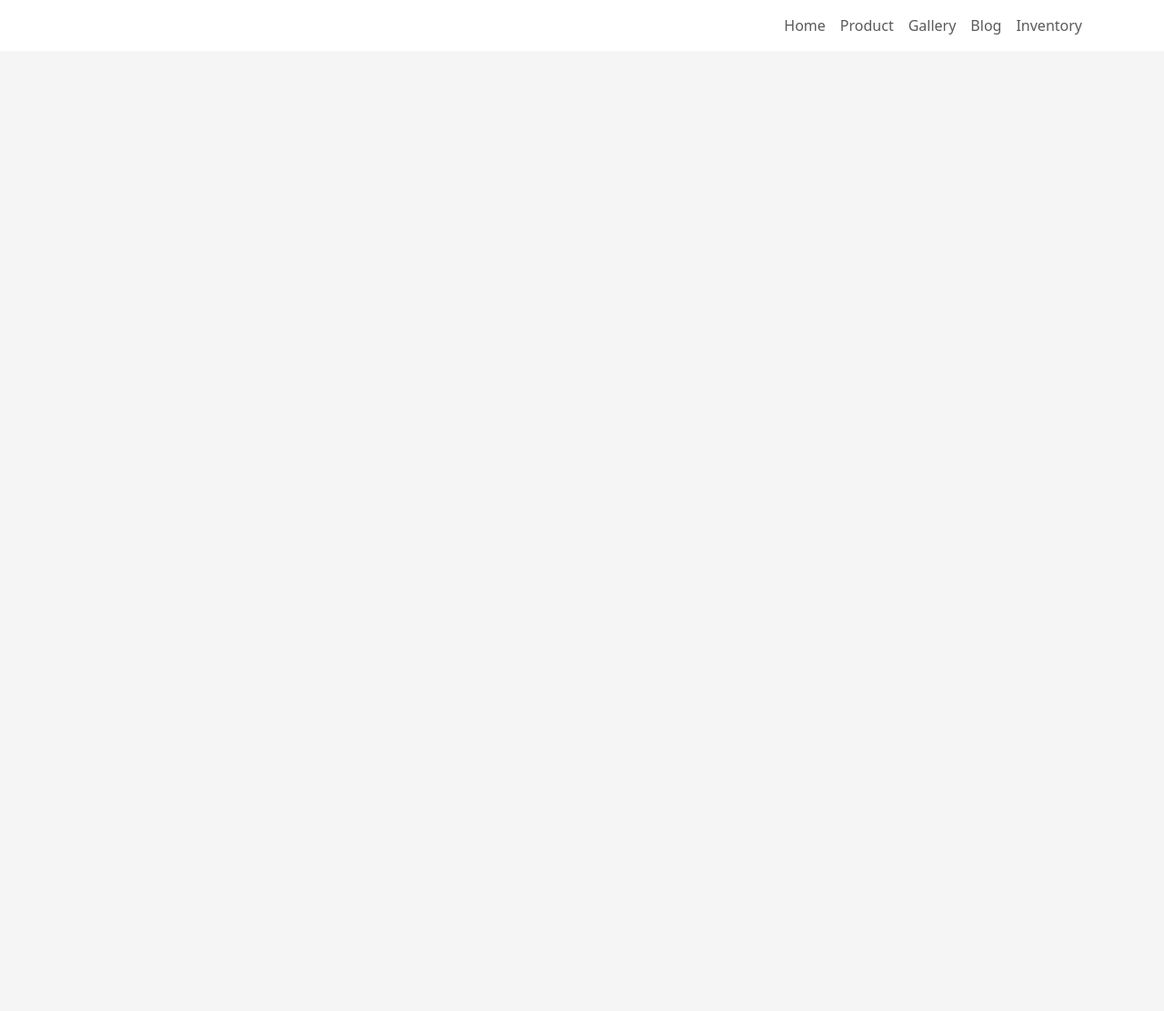
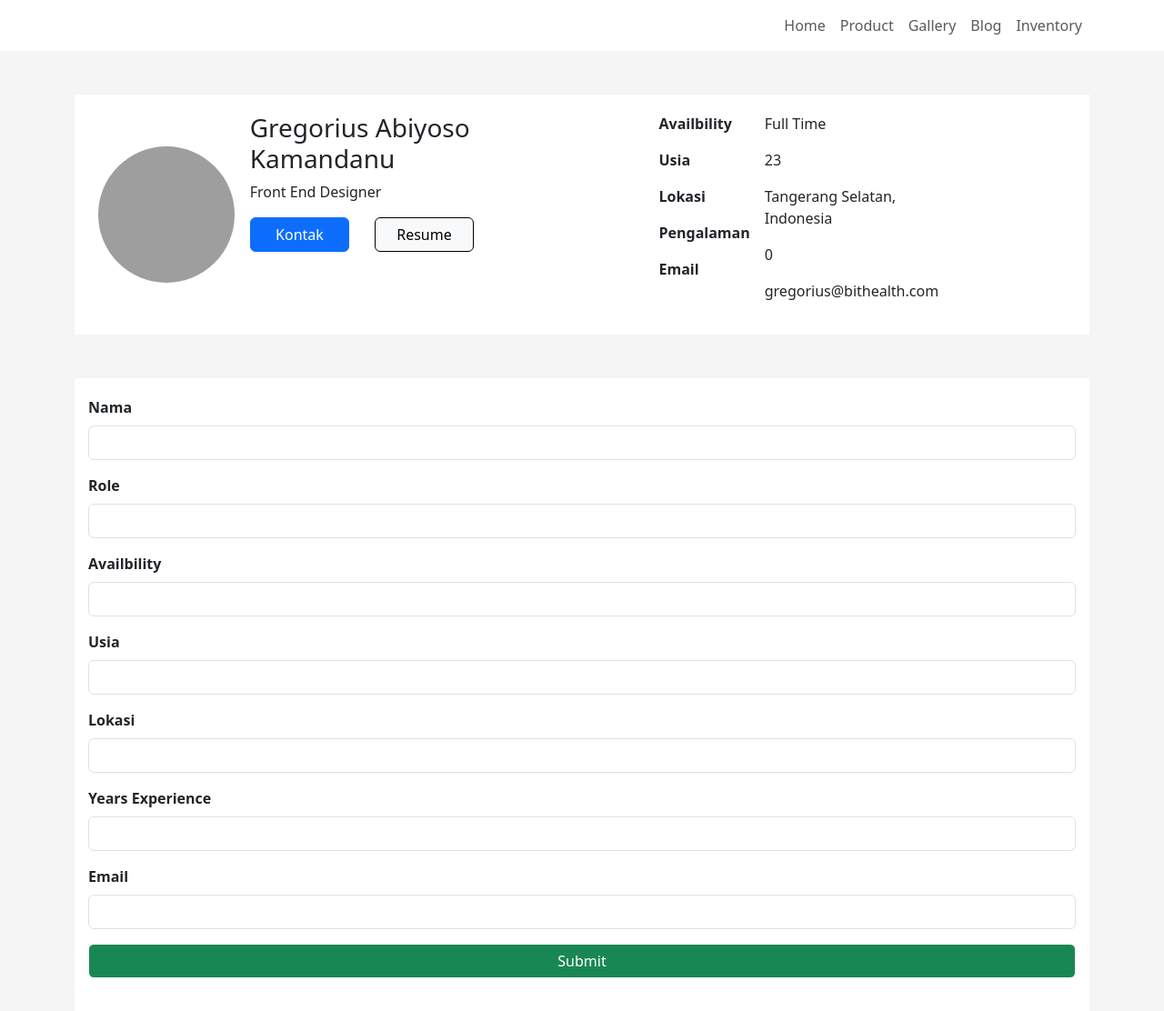
Before and after one commit to gregoriuss9/assignment-1-bithealth, a plain HTML site: page index.html in a window 1280 px wide. Shown: the whole page at 91% size. Before the commit the page ends 800 px from the top, so only its background shows below. Drawn offline with nearby package versions, Linux system fonts and the light colour scheme; grey boxes are pictures that could not be loaded.

Commit message:
finishing index.html and style.css
finish with bootstrap framework

```diff
--- a/index.html
+++ b/index.html
@@ -11,10 +11,10 @@
 <body>
     <!-- navbar -->
     <div class="row-navbar">
-        <div class="container">
+        <div class="container-md">
             <!-- <nav class="navbar navbar-expand-md bg-body-tertiary"> -->
             <nav class="navbar navbar-expand-md ">
-                <div class="container-fluid px-0">
+                <div class="container-md px-0">
                     <div class="navbar-nav ms-auto">
                       <a class="nav-link" href="#">Home</a>
                       <a class="nav-link" href="#">Product</a>
@@ -27,9 +27,94 @@
         </div>
     </div>
 
+    <!-- status -->
+    <div class="row-status">
+            <div class="container-md">
+                <div class="kotak d-flex mt-5 mb-5">
+                    <div class="col-2 col-md-2 d-flex justify-content-center align-items-center" >
+                        <img class="rounded-circle" src="https://i.pinimg.com/originals/23/69/74/23697426777b34fd294433ff7fc3185b.jpg" alt="photos" height="150" width="150">
+                    </div>
 
-    <div class="row"></div>
-    <div class="row"></div>
+                    <div class="col-3 col-md-3 d-flex flex-column" >
+                        <h3>Gregorius Abiyoso Kamandanu</h3>
+                        <p>Front End Designer</p>
+
+                        <div class="row-md d-flex flex-row">
+                            <div class="col-md-6">
+                                <button type="button" class="btn btn-primary">Kontak</button>
+                            </div>
+                            <div class="col-md-6">
+                                <button type="button" class="btn btn-light">Resume</button>
+                            </div>
+                        </div>
+                    </div>
+
+                    <div class="col-7 col-md-7 d-flex column-gap-3" >
+                        <div class="col-md-3" >
+                            <!-- sengaja dikosongkan -->
+                        </div>
+                        <div class="col-md-3-identity" >
+                            <p>Availbility</p>
+                            <p>Usia</p>
+                            <p>Lokasi</p>
+                            <p>Pengalaman</p>
+                            <p>Email</p>
+                        </div>
+                        <div class="col-md-3-status" >
+                            <p>Full Time</p>
+                            <p>23</p>
+                            <p>Tangerang Selatan, Indonesia</p>
+                            <p>0</p>
+                            <p>gregorius@bithealth.com</p>
+                        </div>
+                        <div class="col-md-3" >
+                            <!-- sengaja dikosongkan -->
+                        </div>
+                    </div>
+
+
+                </div>
+            </div>
+    </div>
+
+
+    <div class="row-form">
+        <div class="container-md">
+            <form action="" class="form">
+                <div class="mb-3">
+                    <label for="exampleInputName" class="form-label">Nama</label>
+                    <input type="text" class="form-control" id="exampleInputName" aria-describedby="">
+                </div>
+                <div class="mb-3">
+                    <label for="exampleInputRole" class="form-label">Role</label>
+                    <input type="text" class="form-control" id="exampleInputRole" aria-describedby="">
+                </div>
+                <div class="mb-3">
+                    <label for="exampleInputAvailbility" class="form-label">Availbility</label>
+                    <input type="text" class="form-control" id="exampleInputAvailbility" aria-describedby="">
+                </div>
+                <div class="mb-3">
+                    <label for="exampleInputUsia" class="form-label">Usia</label>
+                    <input type="text" class="form-control" id="exampleInputUsia" aria-describedby="">
+                </div>
+                <div class="mb-3">
+                    <label for="exampleInputLokasi" class="form-label">Lokasi</label>
+                    <input type="text" class="form-control" id="exampleInputLokasi" aria-describedby="">
+                </div>
+                <div class="mb-3">
+                    <label for="exampleInputExp" class="form-label">Years Experience</label>
+                    <input type="text" class="form-control" id="exampleInputExp" aria-describedby="">
+                </div>
+                <div class="mb-3">
+                    <label for="exampleInputEmail" class="form-label">Email</label>
+                    <input type="email" class="form-control" id="exampleInputEmail" aria-describedby="">
+                </div>
+                <div class="mb-3">
+                    <button type="button" class="btn btn-success">Submit</button>
+                </div>
+            </form>
+        </div>
+    </div>
 
 </body>
 </html>
--- a/style/style.css
+++ b/style/style.css
@@ -9,10 +9,44 @@ body{
 .row .container{
     /* background-color: white; */
     max-width: 1200px;
-    border: 1px solid;
+    /* border: 1px solid; */
     padding: 0;
 }
 
 .navbar-nav .nav-link:hover{
     background-color: darksalmon;
 }
+
+.kotak{
+    background-color: white;
+}
+
+.kotak.d-flex.mt-5.mb-5 {
+    padding: 20px 10px;
+}
+
+.btn.btn-primary{
+    width: 80%;
+}
+
+.btn.btn-light{
+    width: 80%;
+    border: 0.75px solid;
+}
+.col-md-3-identity{
+    font-weight: bold;
+}
+
+form{
+    background-color: white;
+    padding: 20px 15px;
+}
+
+form label{
+    font-weight: bold;
+}
+
+form .mb-3 .btn.btn-success{
+    width: 100%;
+    border: 0.75px solid;
+}
```
